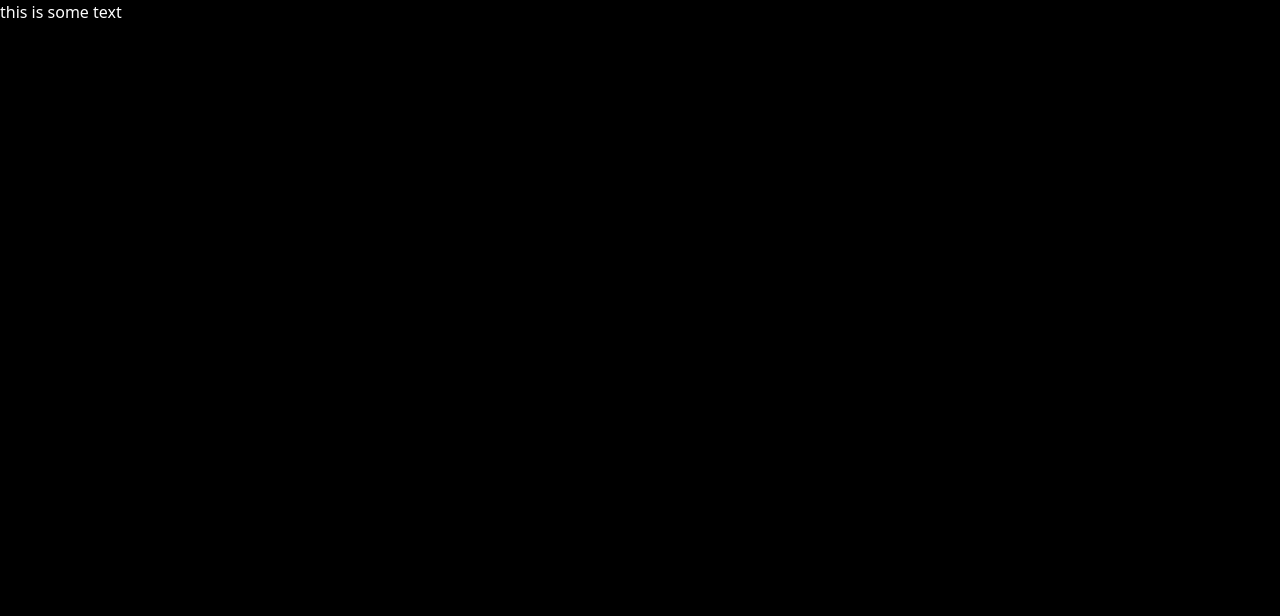
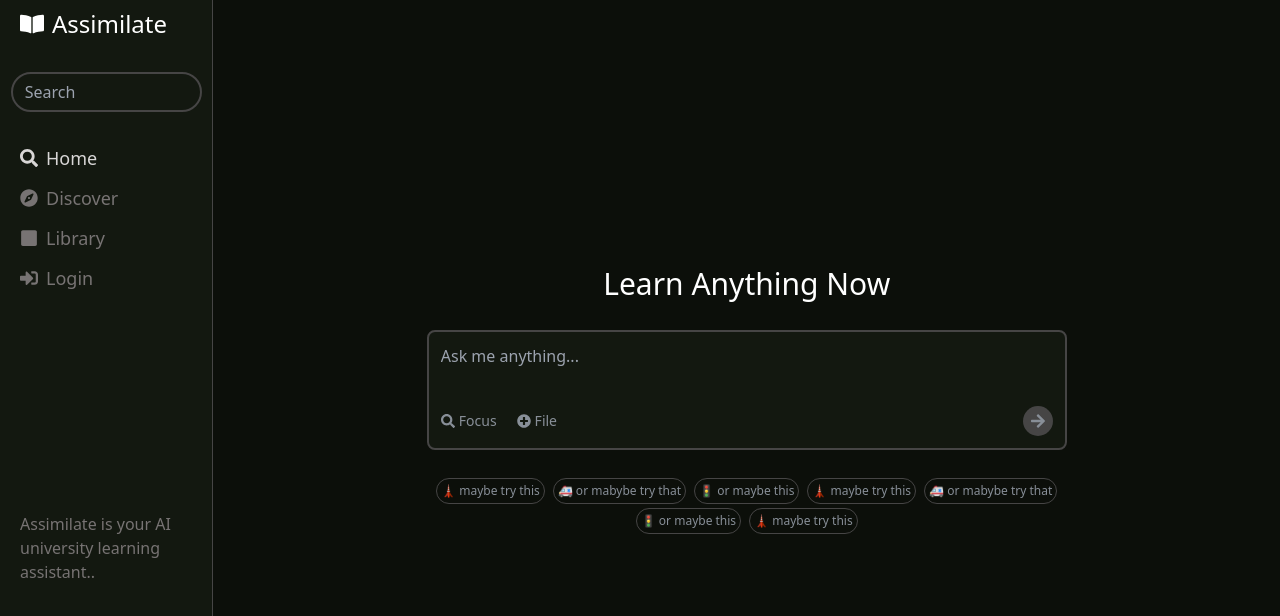
Before and after one commit to abundance-io/afrihacks-2023-assimilate, a React (Vite) app: page / in a window 1280 px wide. Shown: the top 616 px of the page. Built offline with nearby package versions, Linux system fonts and the light colour scheme.

Commit message:
implemented main pages

```diff
--- a/package.json
+++ b/package.json
@@ -12,7 +12,9 @@
   "dependencies": {
     "react": "^18.2.0",
     "react-dom": "^18.2.0",
-    "react-router-dom": "^6.20.1"
+    "react-icons": "^4.12.0",
+    "react-router-dom": "^6.20.1",
+    "typeit-react": "^2.7.0"
   },
   "devDependencies": {
     "@types/react": "^18.2.37",
--- a/src/App.tsx
+++ b/src/App.tsx
@@ -1,11 +1,12 @@
 import { Route, Routes, BrowserRouter } from "react-router-dom";
 import HomePage from "./pages/HomePage";
-
+import AnswerPage from "./pages/AnswerPage";
 function App() {
   return (
     <BrowserRouter>
       <Routes>
         <Route path="/" element={<HomePage />} />
+        <Route path="/search/:id" element={<AnswerPage />} />
       </Routes>
     </BrowserRouter>
   );
--- /dev/null
+++ b/src/components/ChatContainer.tsx
@@ -0,0 +1,15 @@
+import { ChatData } from "./ChatItem";
+import ChatItem from "./ChatItem";
+
+export default function ChatContainer(props: { chats: ChatData[] }) {
+  return (
+    <div className="overflow-y-scroll max-h-[450px] ">
+      {props.chats.map((chat, index) => (
+        <div className="flex flex-col">
+          <ChatItem data={chat} key={index} />
+          <div className="h-[1px] bg-[#464545] w-[80%]"></div>
+        </div>
+      ))}
+    </div>
+  );
+}
--- /dev/null
+++ b/src/components/ChatItem.tsx
@@ -0,0 +1,45 @@
+import { FaAlignLeft, FaFolder, FaParagraph } from "react-icons/fa";
+import TypeIt from "typeit-react";
+export interface ChatData {
+  title: String;
+  sources: String[];
+  answer: String;
+}
+export default function ChatItem(props: { data: ChatData }) {
+  return (
+    <div className="flex flex-col w-full gap-y-7 my-5">
+      <div className="text-2xl">{props.data.title}</div>
+      <div className="flex flex-col w-full gap-y-2">
+        <div className="text-xl flex items-center gap-x-2">
+          <FaFolder />
+          <p className="">Sources</p>
+        </div>
+        <div className="flex gap-x-3 w-full items-center">
+          {props.data.sources.map((source, index) => (
+            <div
+              key={index}
+              className="w-[200px] h-[100px] bg-[#131810] rounded-md text-[#9ca3af] p-3 text-sm cursor-pointer"
+            >
+              {source}
+            </div>
+          ))}
+        </div>
+      </div>
+      <div className="flex flex-col w-full gap-y-2">
+        <div className="text-xl flex items-center gap-x-2">
+          <FaAlignLeft />
+          <p className="">Answer</p>
+        </div>
+        <div className="w-[80%]">
+          <TypeIt
+            options={{
+              speed: 3,
+            }}
+          >
+            {props.data.answer}
+          </TypeIt>
+        </div>
+      </div>
+    </div>
+  );
+}
--- a/src/components/MainContainer.tsx
+++ /dev/null
@@ -1,5 +0,0 @@
-import { ReactNode } from "react";
-
-export default function MainContainer(props: { children: ReactNode }) {
-  return <div className="h-screen w-screen bg-black">{props.children}</div>;
-}
--- /dev/null
+++ b/src/components/MainSearch.tsx
@@ -0,0 +1,73 @@
+import { ReactNode, useState } from "react";
+import { FaPlusCircle, FaArrowRight, FaSearch } from "react-icons/fa";
+import { useNavigate } from "react-router-dom";
+const recommends = [
+  "🗼 maybe try this",
+  "🚑 or mabybe try that",
+  "🚦 or maybe this",
+
+  "🗼 maybe try this",
+  "🚑 or mabybe try that",
+  "🚦 or maybe this",
+
+  "🗼 maybe try this",
+];
+export default function MainSearch() {
+  const navigate = useNavigate();
+  const [inputValue, setInputValue] = useState("");
+
+  return (
+    <div className="flex flex-col gap-y-7 items-center justify-center md:w-[60%] w-full mx-4">
+      <p className="text-3xl">Learn Anything Now</p>
+      <div className="w-full h-[120px] bg-[#131810] rounded-lg border-2 border-[#464545] flex flex-col justify-between p-3 text-[#888F98]">
+        <input
+          placeholder="Ask me anything..."
+          className="w-full bg-[#131810] focus:outline-none"
+          value={inputValue}
+          onChange={(e) => {
+            setInputValue(e.target.value);
+          }}
+          onKeyDown={(e) => {
+            const keyCode = e.key;
+            if (keyCode == "Enter") {
+              navigate(`/search/${inputValue}`);
+            }
+          }}
+        />
+
+        <div className="flex justify-between items-center">
+          <div className="flex text-sm gap-x-5">
+            <div className="flex center gap-x-1 justify-center rounded-full cursor-pointer">
+              <div className="flex items-center justify-center">
+                <FaSearch />
+              </div>
+              Focus
+            </div>
+
+            <div className="flex center gap-x-1 justify-center rounded-full cursor-pointer">
+              <div className="flex items-center justify-center">
+                <FaPlusCircle />
+              </div>
+              File
+            </div>
+          </div>
+          <div className="w-[30px] h-[30px] rounded-full bg-[#464545] flex items-center justify-center cursor-pointer">
+            <FaArrowRight />
+          </div>
+        </div>
+      </div>
+      <div className="w-full flex flex-wrap gap-x-2 gap-y-1 items-center justify-center cursor-pointer">
+        {recommends.map((value, index) => {
+          return (
+            <div
+              className="border border-[#464545] rounded-full text-xs p-1 text-[#888F98]"
+              key={index}
+            >
+              {value}
+            </div>
+          );
+        })}
+      </div>
+    </div>
+  );
+}
--- /dev/null
+++ b/src/components/Sidebar.tsx
@@ -0,0 +1,52 @@
+import {
+  FaSearch,
+  FaPlusCircle,
+  FaPlus,
+  FaArrowRight,
+  FaBookOpen,
+  FaCompass,
+  FaSquare,
+  FaSignInAlt,
+} from "react-icons/fa";
+export default function Sidebar() {
+  return (
+    <div className="h-screen w-[20%] bg-[#131810] border-r-[0.5px] border-[#464545] flex flex-col py-2">
+      <div className="text-2xl flex items-center justify-center w-full">
+        <div className="flex items-center px-5 gap-x-2 w-full">
+          <FaBookOpen />
+          Assimilate
+        </div>
+      </div>
+      <div className="w-full flex items-center justify-center ">
+        <input
+          placeholder="Search"
+          className=" mt-8 w-[90%] h-[40px] bg-[#131810] focus:outline-none rounded-full border-2 border-[#464545] px-3 text-[#d8d6d6]"
+        />
+      </div>
+      <div className="flex flex-col w-full px-5 mt-8 gap-y-3">
+        <div className="flex items-center gap-x-2 text-[#d8d6d6] text-lg w-full cursor-pointer">
+          <FaSearch />
+          Home
+        </div>
+
+        <div className="flex items-center gap-x-2 text-[#777373] text-lg w-full cursor-pointer">
+          <FaCompass />
+          Discover
+        </div>
+
+        <div className="flex items-center gap-x-2 text-[#777373] text-lg w-full cursor-pointer">
+          <FaSquare />
+          Library
+        </div>
+
+        <div className="flex items-center gap-x-2 text-[#777373] text-lg w-full cursor-pointer">
+          <FaSignInAlt />
+          Login
+        </div>
+      </div>
+      <div className=" w-full items-center mt-[220px] px-5 text-[#777373]">
+        <p>Assimilate is your AI university learning assistant..</p>
+      </div>
+    </div>
+  );
+}
--- /dev/null
+++ b/src/pages/AnswerPage.tsx
@@ -0,0 +1,62 @@
+import { FaArrowUp, FaPlusCircle } from "react-icons/fa";
+import Sidebar from "../components/Sidebar";
+import ChatContainer from "../components/ChatContainer";
+import { useState } from "react";
+
+const values = [
+  {
+    title: "The first question",
+    sources: [
+      "EIE 416 module 1",
+      "Benefits of Electromagnetism",
+      "Random Source",
+      "+ 2 more",
+    ],
+    answer:
+      "this is a very long and convoluted answer to a question that seems really simple is the answer wrong just because its correct or are we just all tripping on a lot of things i'm not really real and you're not really fake this is AI we're talking about",
+  },
+];
+
+export default function AnswerPage() {
+  const [answers, setAnswers] = useState(values);
+  const [Prompt, setPrompt] = useState("");
+  return (
+    <div className="h-screen w-screen bg-[#0C0F0A] text-white flex">
+      <Sidebar />
+      <div className="flex flex-col w-full  justify-between p-10">
+        <div>
+          <ChatContainer chats={answers} />
+        </div>
+        <div className="w-[65%] rounded-full h-[80px] bg-[#131810] flex items-center justify-center overflow-hidden">
+          <div className="flex items-center justify-center gap-x-1 w-[98%] py-3 px-7 bg-[#131810] focus:outline-none  text-[#9ca3af] border-[#464545] border rounded-full h-[70%]">
+            <FaPlusCircle />
+            <input
+              className="w-[98%] py-3 px-3 bg-[#131810] focus:outline-none text-[#9ca3af] h-[70%]"
+              placeholder="Ask Follow-up question"
+              onChange={(e) => {
+                setPrompt(e.target.value);
+              }}
+              onKeyDown={(e) => {
+                const keyCode = e.key;
+                if (keyCode == "Enter") {
+                  setAnswers([
+                    ...answers,
+                    {
+                      ...answers[0],
+                      title: Prompt,
+                    },
+                  ]);
+
+                  setPrompt("");
+                }
+              }}
+            />
+            <div className="bg-[#464545] h-7 w-7 rounded-full flex items-center justify-center cursor-pointer">
+              <FaArrowUp />
+            </div>
+          </div>
+        </div>
+      </div>
+    </div>
+  );
+}
--- a/src/pages/HomePage.tsx
+++ b/src/pages/HomePage.tsx
@@ -1,9 +1,14 @@
-import MainContainer from "../components/MainContainer";
+import MainSearch from "../components/MainSearch";
+import MainContainer from "../components/MainSearch";
+import Sidebar from "../components/Sidebar";
 
 export default function HomePage() {
   return (
-    <MainContainer>
-      <div className="text-white">this is some text</div>
-    </MainContainer>
+    <div className="h-screen w-screen bg-[#0C0F0A] text-white flex">
+      <Sidebar />
+      <div className="flex w-full items-center justify-center">
+        <MainSearch />
+      </div>
+    </div>
   );
 }
```
Also changed, not shown: 1 other file (tests, documents, lock files or other folders).
